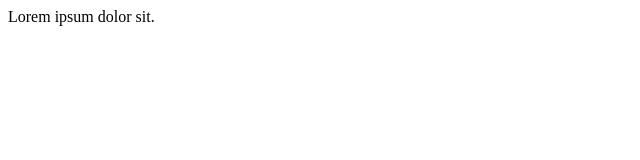
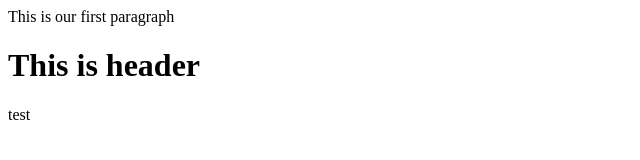
Before and after one commit to kodaabh/Abhi2, a plain HTML site: page index.html in a window 1280 px wide. Shown: the whole page, without its empty margins (0-640 px from the left). Drawn offline with Linux system fonts and the light colour scheme.

Commit message:
changed title to student A

```diff
--- a/index.html
+++ b/index.html
@@ -3,9 +3,13 @@
     <meta charset="UTF-8" />
     <meta http-equiv="X-UA-Compatible" content="IE=edge" />
     <meta name="viewport" content="width=device-width, initial-scale=1.0" />
-    <title>Document</title>
+    <title>I'm Student A</title>
   </head>
   <body>
-    <p>Lorem ipsum dolor sit.</p>
+    <p>This is our first paragraph</p>
+    <h1>This is header</h1>
+    <footer>test</footer>
+    <!-- master c1 -->
+    <!-- master c2 -->
   </body>
 </html>
```
